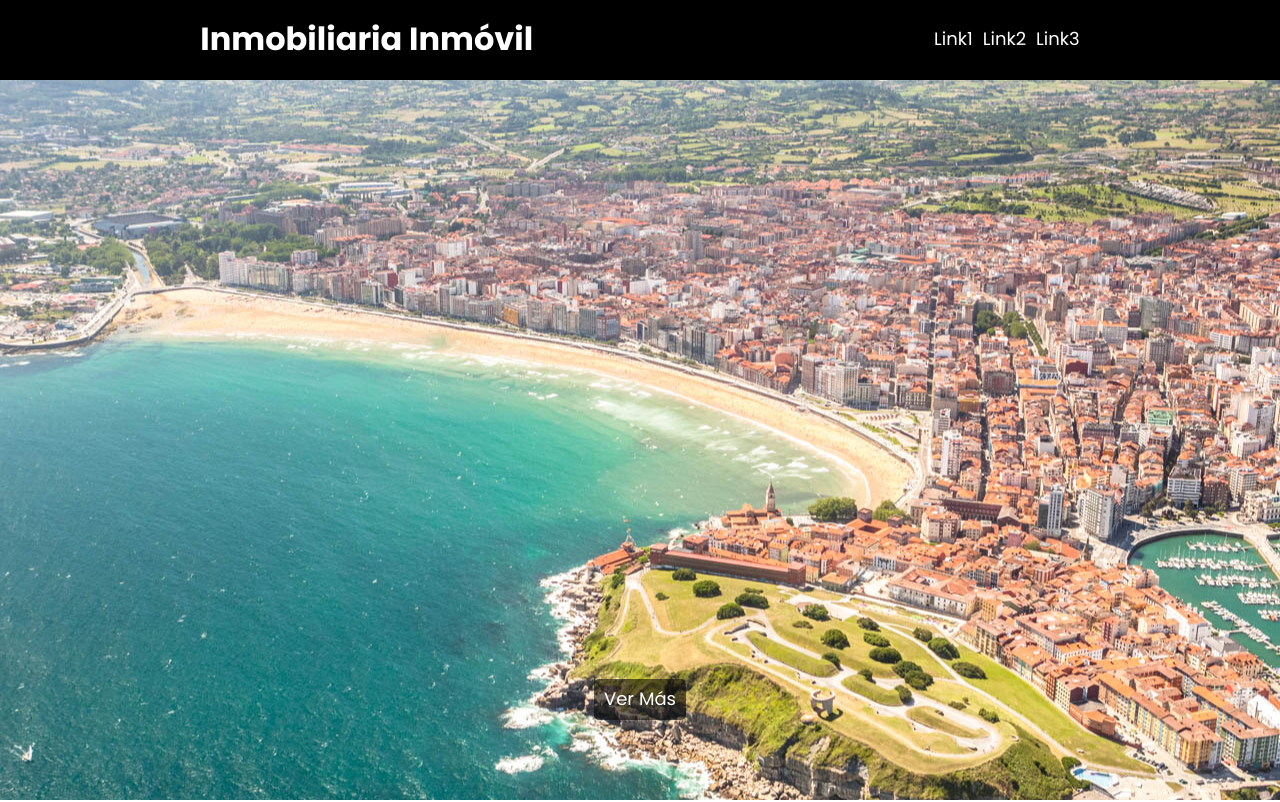
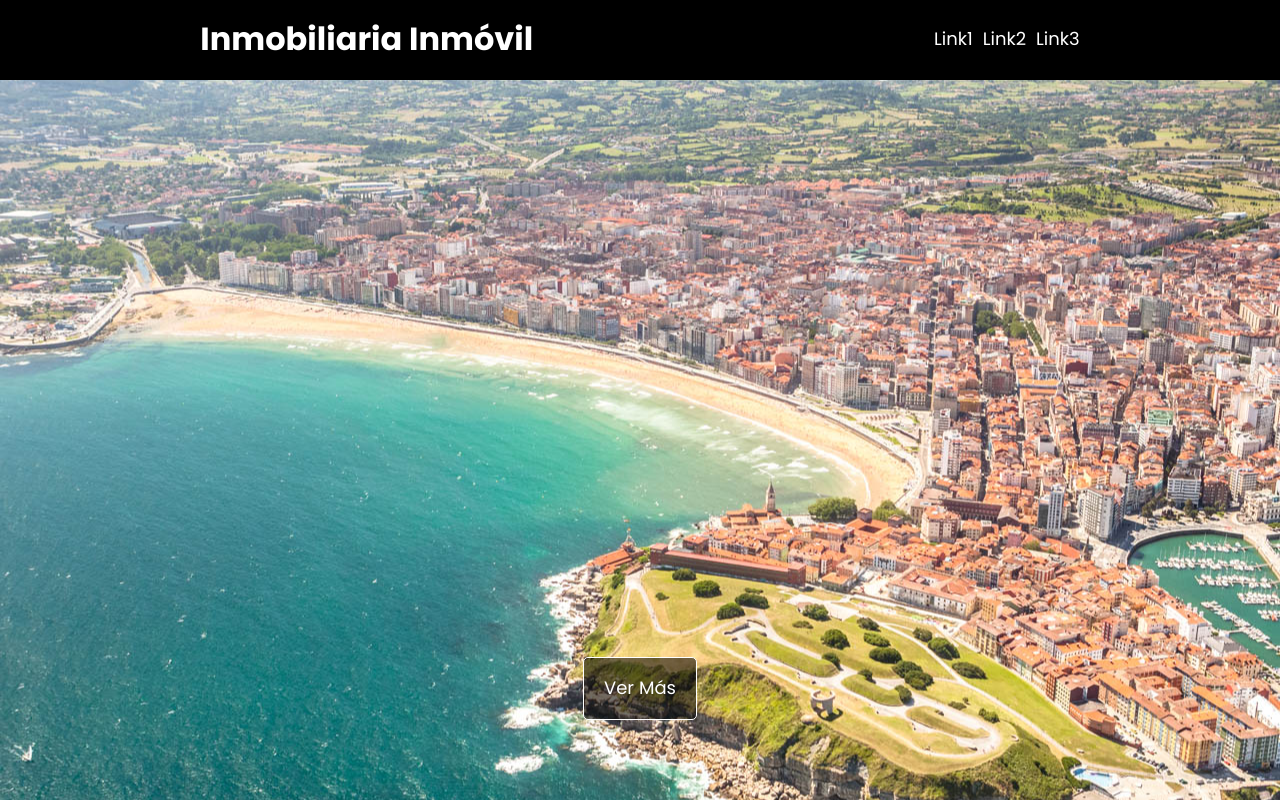
Before and after one commit to GitNinja0/Personal_Proyect-FrontEnd, a Vue app: page / in a window 1280 px wide. Shown: the top 802 px of the page. Built offline with nearby package versions, Linux system fonts and the light colour scheme; the HTML template or start-up script is replaced by a standard one.

Commit message:
Created header, footer and banner

```diff
--- a/src/components/General/Header.vue
+++ b/src/components/General/Header.vue
@@ -10,11 +10,13 @@
 </template>
 <style scoped lang="scss">
 header{
-    background-color: black;
+    background-color: rgb(0, 0, 0);
     color: #fff;
     display: flex;
     justify-content: space-around;
     align-items: center;
+    // position: fixed;
+    // width: 100%;
 
     .nav{
         display: flex;
--- a/src/components/banner.vue
+++ b/src/components/banner.vue
@@ -16,9 +16,10 @@
         background-color: #0000008c;
         color: #fff;
         text-decoration: none;
-        padding: 1rem;
+        padding: 2rem;
         border-radius: 5px;
         margin-bottom: 8rem;
+        border: #fff solid 1px;
     }
 }
 </style>
```
